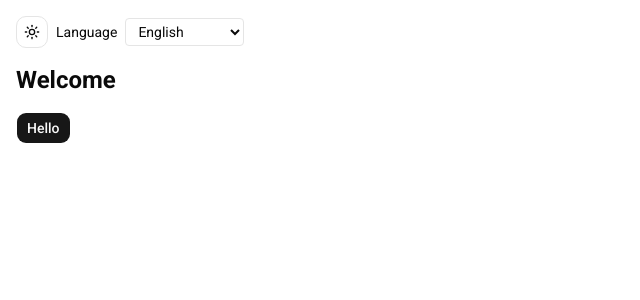
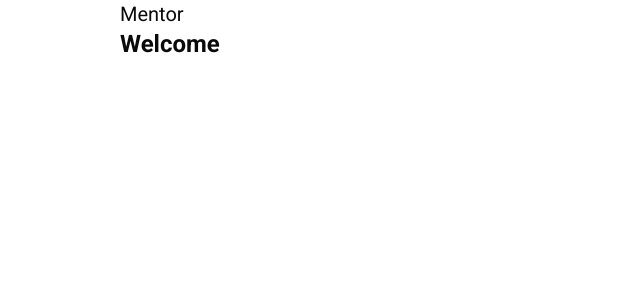
Before and after one commit to muodilo/ubumenyimentor, a Next.js app: page /en in a window 1280 px wide. Shown: the top 300 px of the page, without its empty margins (0-640 px from the left). Built offline with nearby package versions, Linux system fonts and the light colour scheme.

Commit message:
ft/create logo component

```diff
--- /dev/null
+++ b/app/[lang]/(auth)/layout.tsx
@@ -0,0 +1,11 @@
+export default function AuthLayout({
+  children,
+}: {
+  children: React.ReactNode;
+}) {
+  return (
+    <div className="flex min-h-screen flex-col items-center justify-center  p-4">
+      {children}
+    </div>
+  );
+}
--- /dev/null
+++ b/app/[lang]/(auth)/signin/page.tsx
@@ -0,0 +1,8 @@
+export default function SigninPage() {
+  return (
+    <div className="flex min-h-screen flex-col items-center justify-center  p-4">
+      <h1 className="text-2xl font-bold">Sign In</h1>
+      <p>Welcome to our sign in page!</p>
+    </div>
+  );
+}
--- /dev/null
+++ b/app/[lang]/(auth)/signup/page.tsx
@@ -0,0 +1,8 @@
+export default function SignupPage() {
+  return (
+    <div className="flex min-h-screen flex-col items-center justify-center  p-4">
+      <h1 className="text-2xl font-bold">Sign Up</h1>
+      <p>Welcome to our sign up page!</p>
+    </div>
+  );
+}
--- /dev/null
+++ b/app/[lang]/(dashboard)/dashboard/page.tsx
@@ -0,0 +1,8 @@
+export default function SigninPage() {
+  return (
+    <div className="flex min-h-screen flex-col items-center justify-center  p-4">
+      <h1 className="text-2xl font-bold">Sign In</h1>
+      <p>Welcome to our sign in page!</p>
+    </div>
+  );
+}
--- /dev/null
+++ b/app/[lang]/(dashboard)/layout.tsx
@@ -0,0 +1,11 @@
+export default function DashboardLayout({
+  children,
+}: {
+  children: React.ReactNode;
+}) {
+  return (
+    <div className="">
+      {children}
+    </div>
+  );
+}
--- a/app/[lang]/page.tsx
+++ b/app/[lang]/page.tsx
@@ -4,6 +4,8 @@ import { getDictionary, hasLocale } from "../dictionaries";
 import { ModeToggle } from "@/components/mode-toggle";
 import { LanguageSwitcher } from "@/components/language-switcher";
 import { Button } from "@/components/ui/button";
+import Logo from "@/components/Logo";
+import NavBar from "@/components/navbar";
 
 export default async function HomePage({
   params,
@@ -17,21 +19,25 @@ export default async function HomePage({
   const dict = await getDictionary(lang);
 
   return (
-    <div className="space-y-4 p-4">
-      <div className="flex items-center gap-2">
-        <ModeToggle
-          labelLight={dict.theme.light}
-          labelDark={dict.theme.dark}
-          labelSystem={dict.theme.system}
-          toggleLabel={dict.theme.toggle}
-        />
-        <label className="text-sm">
-          {dict.home.languageLabel}
-          <LanguageSwitcher />
-        </label>
-      </div>
-      <h1 className="text-2xl font-semibold">{dict.home.title}</h1>
-      <Button>{dict.home.button}</Button>
-    </div>
+    // <div className="space-y-4 p-4">
+    //   <div className="flex items-center gap-2">
+    //     <ModeToggle
+    //       labelLight={dict.theme.light}
+    //       labelDark={dict.theme.dark}
+    //       labelSystem={dict.theme.system}
+    //       toggleLabel={dict.theme.toggle}
+    //     />
+    //     <label className="text-sm">
+    //       {dict.home.languageLabel}
+    //       <LanguageSwitcher />
+    //     </label>
+    //   </div>
+    //   <h1 className="text-2xl font-semibold">{dict.home.title}</h1>
+    //   <Button>{dict.home.button}</Button>
+    // </div>
+    <main className="lg:px-30 md:px-16 px-5">
+      <NavBar/>
+      <h1 className="text-2xl font-semibold">Welcome</h1>
+    </main>
   );
 }
--- /dev/null
+++ b/components/Logo.tsx
@@ -0,0 +1,11 @@
+import React from 'react'
+
+const Logo = () => {
+  return (
+    <div>
+        <h1 className="text-xl">Mentor</h1>
+    </div>
+  )
+}
+
+export default Logo
--- /dev/null
+++ b/components/navbar.tsx
@@ -0,0 +1,15 @@
+import React from 'react'
+import Logo from './Logo'
+
+const NavBar = () => {
+  return (
+    <nav>
+        {/* large screen */}
+        <div className='lg:flex hidden'>
+            <Logo/>
+        </div>
+    </nav>
+  )
+}
+
+export default NavBar
```
